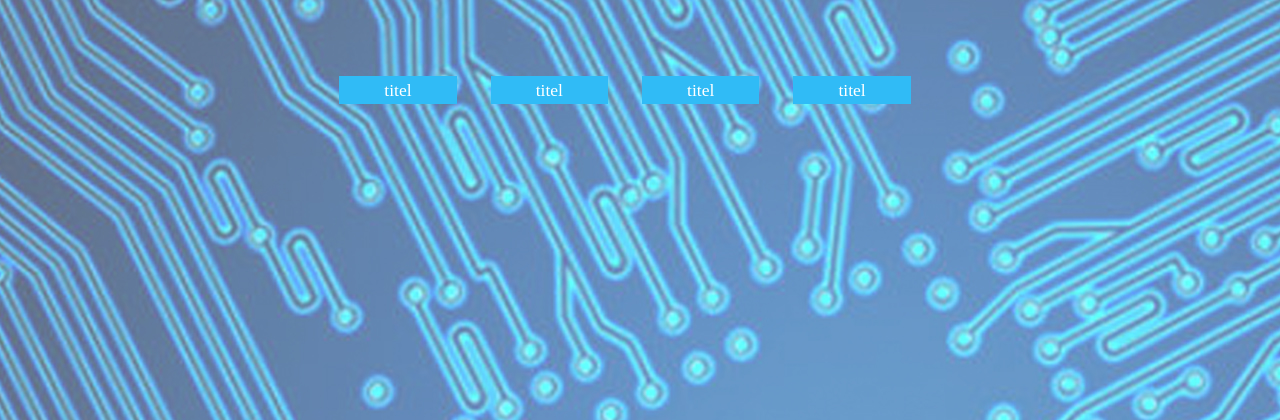
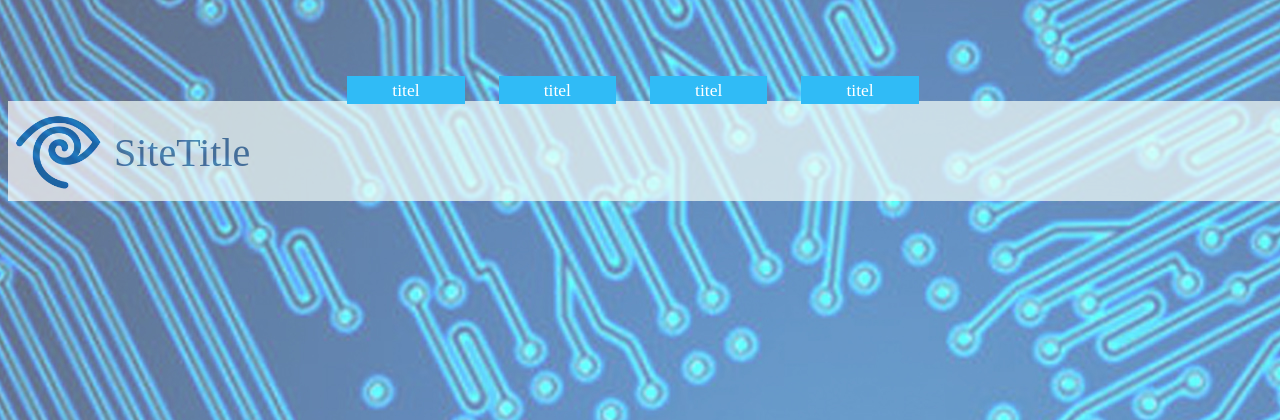
Before and after one commit to JesperBorst/DG1, a PHP site: page / in a window 1280 px wide. Shown: the top 420 px of the page. Run offline with PHP 8.4, Linux system fonts and the light colour scheme.

Commit message:
logo + titel

```diff
--- a/index.php
+++ b/index.php
@@ -16,5 +16,20 @@
         </ul>
       </div>
 
+      <div id="logotitle">
+        <img id="logo-img" src = "logoforum2.png">
+        <div id="blokje"><p id="blokjetekst">SiteTitle</p></div>
+        <!-- <p id="SiteTitle">Titel</p> -->
+      </div>
+
+    <div class="titel">
+    </div>
+
+    <div class="paragraph">
+    </div>
+
+    <div id="footer">
+    </div>
+
   </body>
 </html>
--- a/master.css
+++ b/master.css
@@ -1,5 +1,16 @@
+html {
+  width: 100%;
+}
+
 body {
+  width: 100%;
   background-image: url("achtergrond_forum.jpg");
+}
+
+/* -------------------------------------------------------------------------- */
+.navbar {
+  position: relative;
+  z-index: 999;
 }
 
 .navbar ul {
@@ -27,3 +38,41 @@ body {
 .navbar li a:hover {
   background-color: gray;
 }
+
+/* -------------------------------------------------------------------------- */
+#logotitle {
+  height: 100px;
+  background-color: #F5FFFA;
+  opacity: 0.7;
+  color: #386998;
+  width: 100%;
+
+}
+
+#logo-img {
+  display: inline-block;
+  height: inherit;
+}
+
+#blokje {
+  position: absolute;
+  height: inherit;
+  display: inline-block;
+  width: 250px;
+  font-size: 2.5em;
+}
+
+#blokjetekst {
+  margin: 11% 0 11% 0;
+}
+
+#SiteTitle {
+  position: relative;
+  display: inline-block;
+  width: 80%;
+  font-size: 2.5em;
+  height: inherit;
+  margin: 0;
+  top: 0px;
+
+}
```
Also changed, not shown: logoforum2.png (added). Lines whose indentation alone changed are shown as unchanged.
